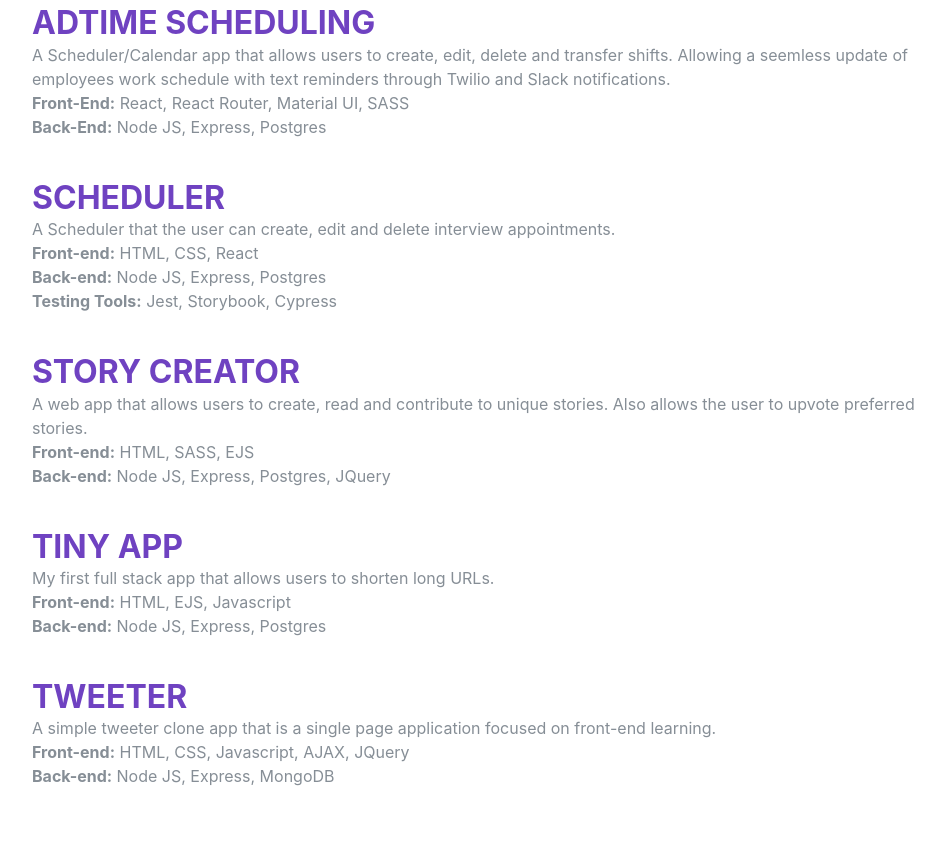
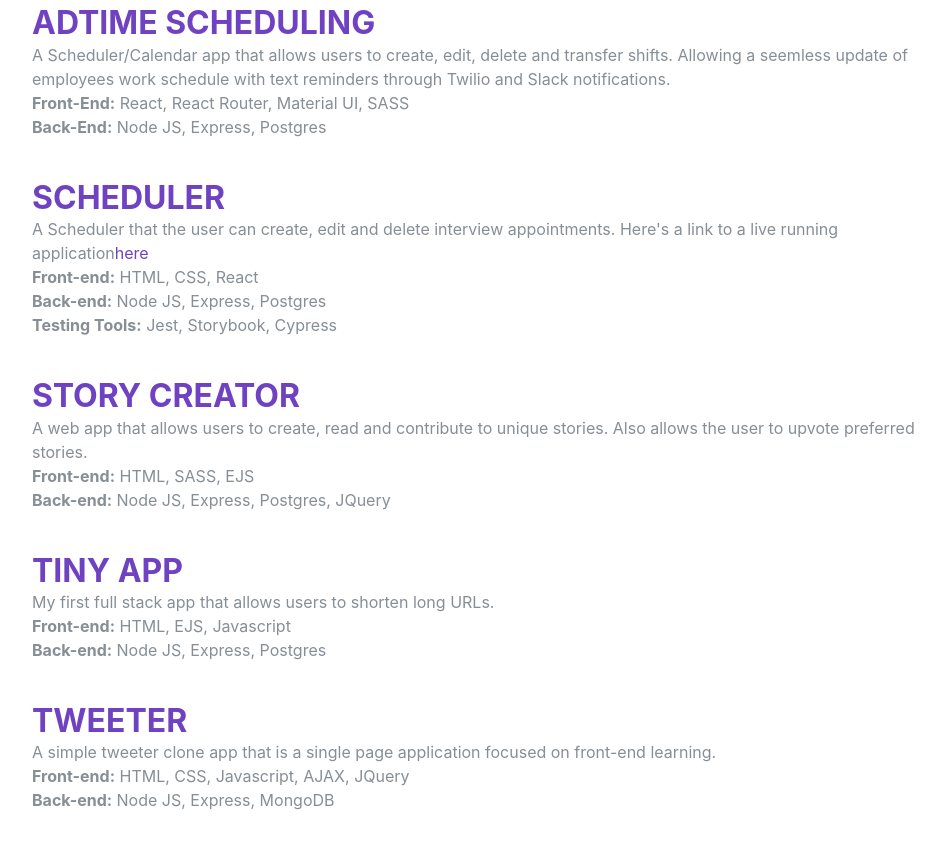
Before and after one commit to DespoTron/resume, a Gatsby site: page / in a window 1280 px wide. Shown: the part 1776-2625 px from the top of the page, without its empty margins (288-1233 px from the left). Built offline with nearby package versions, Linux system fonts and the light colour scheme; Gatsby itself is replaced by a stand-in of ours; a web font is replaced by a local one.

Commit message:
Added link to live running app to final project

```diff
--- a/src/pages/index.js
+++ b/src/pages/index.js
@@ -163,6 +163,7 @@
               <h3 className="mb-0"><a href="https://github.com/DespoTron/scheduler">Scheduler</a></h3>
               <p>
                 A Scheduler that the user can create, edit and delete interview appointments.
+                Here's a link to a live running application<a href="https://adtime-scheduling.herokuapp.com/">here</a>
                 <br/>
                 <b>Front-end:</b> HTML, CSS, React
                 <br/>
```
